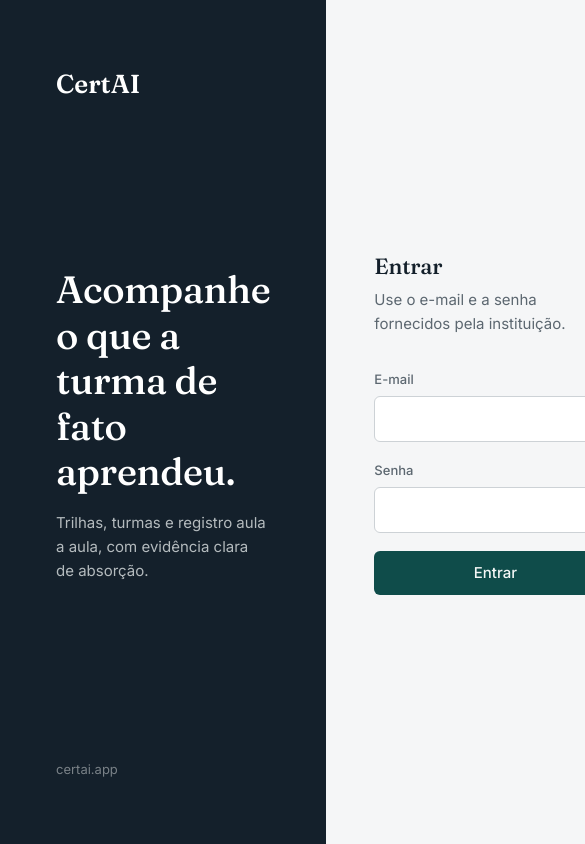
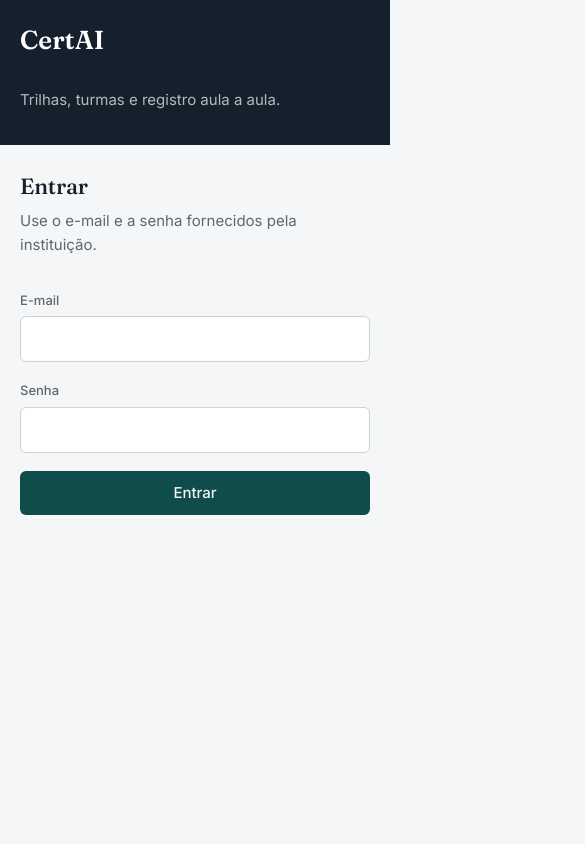
Before and after one commit to fabsalves/certai-python, a React (Vite) app in the folder frontend/: page /login in a window 390 px wide. Shown: the top 844 px of the page, 585 px wide, since content can reach past the window. Built offline with nearby package versions, Linux system fonts and the light colour scheme.

Commit message:
fix: layout responsivo da tela de login no mobile (#12)

```diff
--- a/frontend/src/main.tsx
+++ b/frontend/src/main.tsx
@@ -3,6 +3,7 @@
 import App from "./App.tsx";
 import "./styles/tokens.css";
 import "./styles/shell.css";
+import "./styles/login.css";
 import "./styles/track-path.css";
 import "./styles/track-structure.css";
 import "./styles/voice-call.css";
--- a/frontend/src/pages/Login.tsx
+++ b/frontend/src/pages/Login.tsx
@@ -26,63 +26,65 @@
   }
 
   return (
-    <div style={{ display: "grid", gridTemplateColumns: "1fr 1fr", minHeight: "100%" }}>
-      <div
-        style={{
-          background: "var(--ink)",
-          color: "var(--on-brand)",
-          padding: "64px 56px",
-          display: "flex",
-          flexDirection: "column",
-          justifyContent: "space-between",
-        }}
-      >
-        <span style={{ fontFamily: "var(--font-display)", fontSize: 26, fontWeight: 600, color: "#fff" }}>
-          CertAI
-        </span>
-        <div>
-          <h1 style={{ color: "#fff", fontSize: 38, lineHeight: 1.2, maxWidth: 420 }}>
-            Acompanhe o que a turma de fato aprendeu.
-          </h1>
-          <p style={{ color: "rgba(243,247,246,0.72)", maxWidth: 420, marginTop: 16 }}>
+    <div className="login-page">
+      <aside className="login-hero" aria-label="CertAI">
+        <span className="login-hero__brand">CertAI</span>
+        <div className="login-hero__copy">
+          <h1>Acompanhe o que a turma de fato aprendeu.</h1>
+          <p>
             Trilhas, turmas e registro aula a aula, com evidência clara de absorção.
           </p>
         </div>
-        <span style={{ fontSize: 13, color: "rgba(243,247,246,0.45)" }}>
-          certai.app
-        </span>
-      </div>
+        <p className="login-hero__tagline">
+          Trilhas, turmas e registro aula a aula.
+        </p>
+        <span className="login-hero__foot">certai.app</span>
+      </aside>
 
-      <div style={{ display: "flex", alignItems: "center", justifyContent: "center", padding: 48 }}>
-        <form onSubmit={onSubmit} style={{ width: "100%", maxWidth: 360, display: "flex", flexDirection: "column", gap: 18 }}>
-          <div>
+      <main className="login-panel">
+        <form className="login-form" onSubmit={onSubmit}>
+          <div className="login-form__intro">
             <h2>Entrar</h2>
-            <p className="muted" style={{ marginTop: 4 }}>Use o e-mail e a senha fornecidos pela instituição.</p>
+            <p className="muted">Use o e-mail e a senha fornecidos pela instituição.</p>
           </div>
 
           <div className="field">
             <label htmlFor="email">E-mail</label>
-            <input id="email" className="input" type="email" value={email}
-                   onChange={(e) => setEmail(e.target.value)} autoComplete="username" required />
+            <input
+              id="email"
+              className="input"
+              type="email"
+              value={email}
+              onChange={(e) => setEmail(e.target.value)}
+              autoComplete="username"
+              required
+            />
           </div>
 
           <div className="field">
             <label htmlFor="senha">Senha</label>
-            <input id="senha" className="input" type="password" value={password}
-                   onChange={(e) => setPassword(e.target.value)} autoComplete="current-password" required />
+            <input
+              id="senha"
+              className="input"
+              type="password"
+              value={password}
+              onChange={(e) => setPassword(e.target.value)}
+              autoComplete="current-password"
+              required
+            />
           </div>
 
-          {error && (
-            <div style={{ color: "var(--danger)", background: "var(--danger-50)", padding: "8px 12px", borderRadius: 6, fontSize: 14 }}>
-              {error}
-            </div>
-          )}
+          {error && <div className="login-form__error">{error}</div>}
 
-          <button className="btn btn-primary" type="submit" disabled={busy} style={{ justifyContent: "center" }}>
+          <button
+            className="btn btn-primary login-form__submit"
+            type="submit"
+            disabled={busy}
+          >
             {busy ? "Entrando…" : "Entrar"}
           </button>
         </form>
-      </div>
+      </main>
     </div>
   );
 }
--- /dev/null
+++ b/frontend/src/styles/login.css
@@ -0,0 +1,123 @@
+/* --- Login --- */
+
+.login-page {
+  display: grid;
+  grid-template-columns: minmax(0, 1fr) minmax(0, 1fr);
+  min-height: 100%;
+  min-height: 100dvh;
+  background: var(--bg);
+}
+
+.login-hero {
+  display: flex;
+  flex-direction: column;
+  justify-content: space-between;
+  gap: 32px;
+  padding: 64px 56px;
+  background: var(--ink);
+  color: var(--on-brand);
+}
+
+.login-hero__brand {
+  font-family: var(--font-display);
+  font-size: 26px;
+  font-weight: 600;
+  color: #fff;
+  text-decoration: none;
+}
+
+.login-hero__copy h1 {
+  color: #fff;
+  font-size: 38px;
+  line-height: 1.2;
+  max-width: 420px;
+}
+
+.login-hero__copy p {
+  max-width: 420px;
+  margin-top: 16px;
+  color: rgba(243, 247, 246, 0.72);
+}
+
+.login-hero__tagline {
+  display: none;
+}
+
+.login-hero__foot {
+  font-size: 13px;
+  color: rgba(243, 247, 246, 0.45);
+}
+
+.login-panel {
+  display: flex;
+  align-items: center;
+  justify-content: center;
+  padding: 48px;
+}
+
+.login-form {
+  display: flex;
+  flex-direction: column;
+  gap: 18px;
+  width: 100%;
+  max-width: 360px;
+}
+
+.login-form__intro h2 {
+  margin: 0;
+}
+
+.login-form__intro p {
+  margin-top: 4px;
+}
+
+.login-form__error {
+  padding: 8px 12px;
+  border-radius: var(--radius-sm);
+  background: var(--danger-50);
+  color: var(--danger);
+  font-size: 14px;
+}
+
+.login-form__submit {
+  justify-content: center;
+}
+
+@media (max-width: 860px) {
+  .login-page {
+    grid-template-columns: minmax(0, 1fr);
+    grid-template-rows: auto minmax(0, 1fr);
+  }
+
+  .login-hero {
+    gap: 12px;
+    padding: max(20px, env(safe-area-inset-top)) 20px 20px;
+  }
+
+  .login-hero__copy {
+    display: none;
+  }
+
+  .login-hero__tagline {
+    display: block;
+    font-size: 15px;
+    line-height: 1.45;
+    color: rgba(243, 247, 246, 0.72);
+  }
+
+  .login-hero__foot {
+    display: none;
+  }
+
+  .login-panel {
+    align-items: flex-start;
+    justify-content: flex-start;
+    padding: 24px 20px max(24px, env(safe-area-inset-bottom));
+    overflow-y: auto;
+    -webkit-overflow-scrolling: touch;
+  }
+
+  .login-form {
+    max-width: none;
+  }
+}
```
